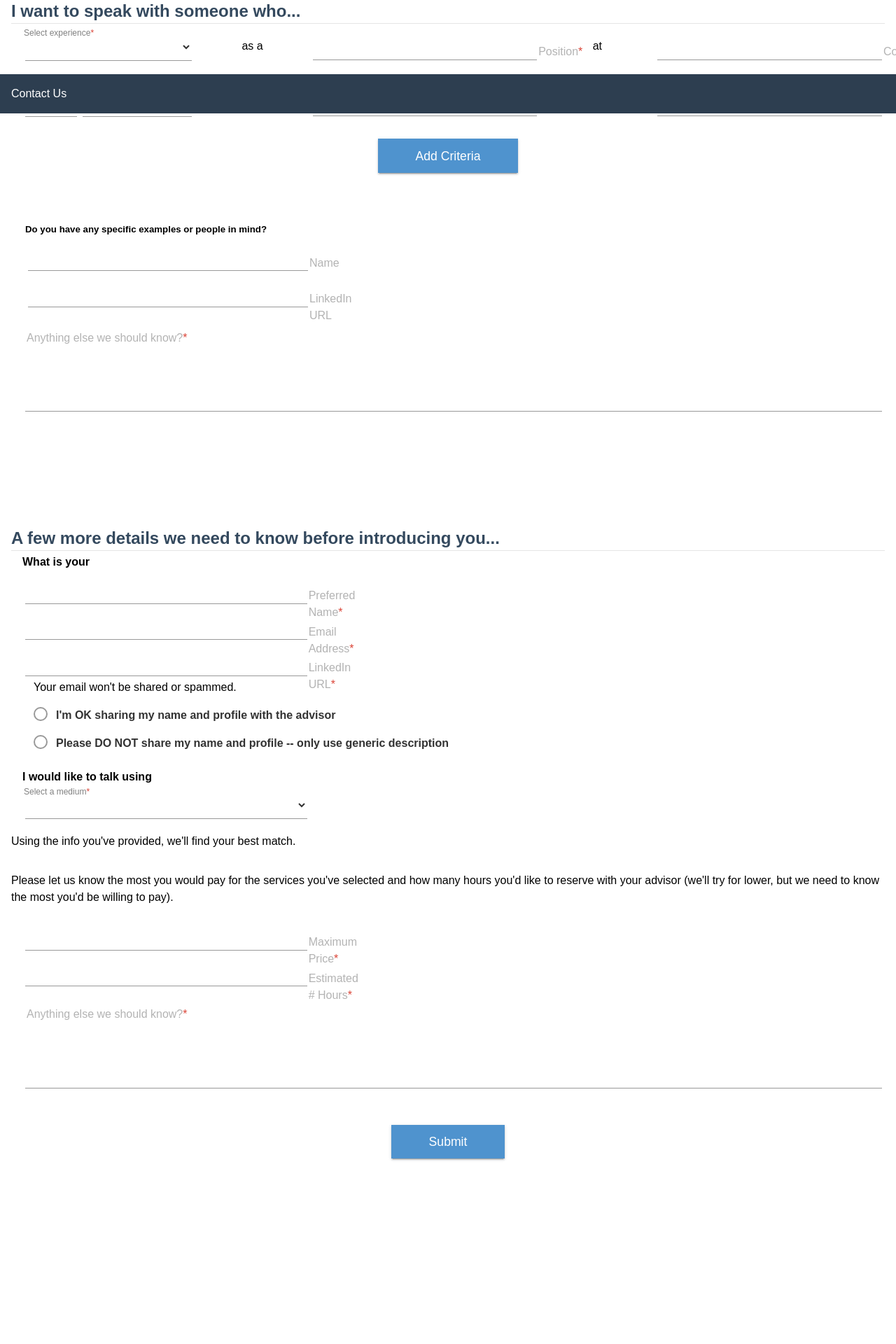
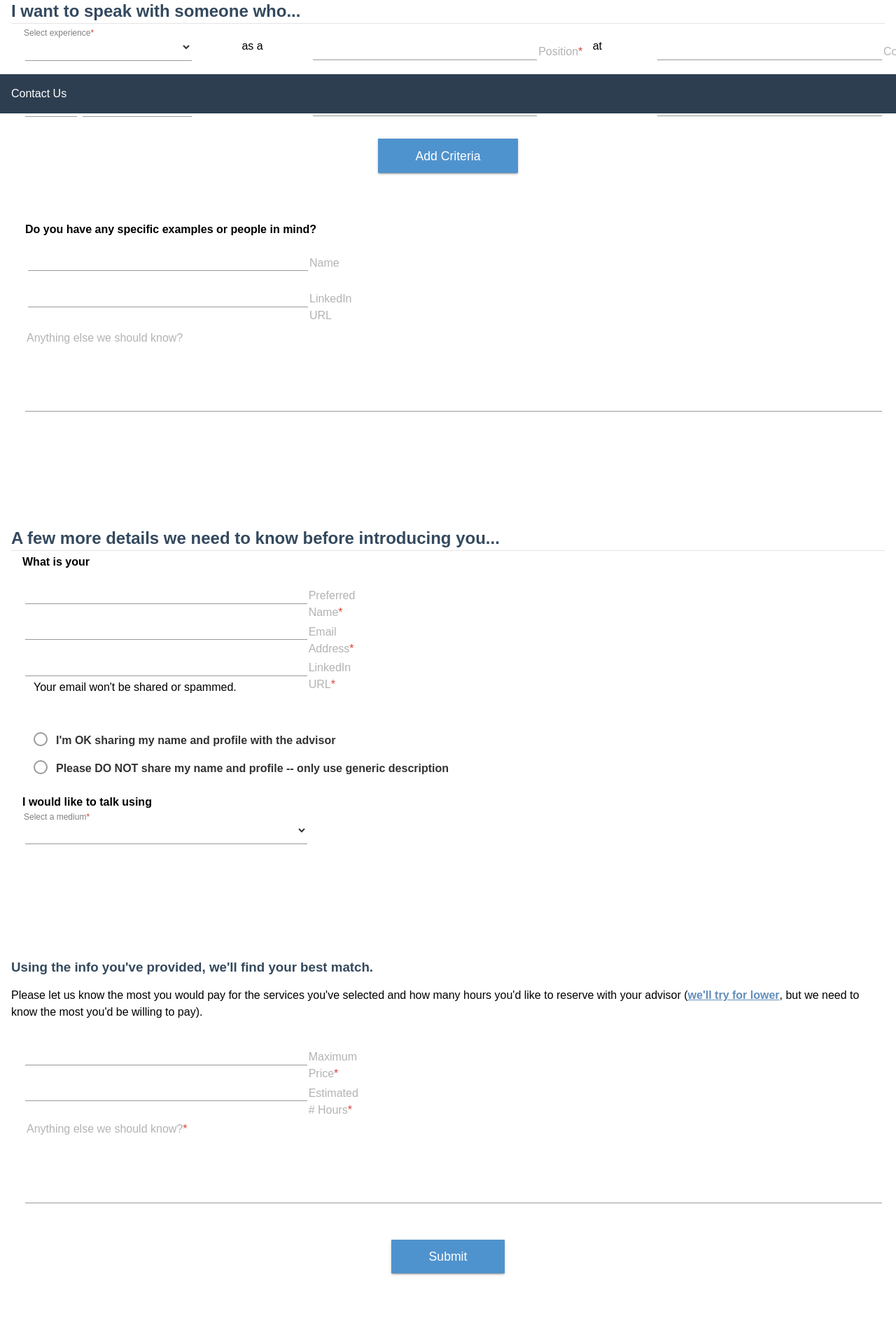
Before and after one commit to monaqvi/monaqvi.github.io, a Jekyll site: the page projects/ten-consumer-price-check/request/index.html, which Jekyll copies as it is, in a window 1280 px wide. Shown: the part 738-2658 px from the top of the page at 70% size. Built offline with Jekyll 4.4.1, drawn with Linux system fonts in a browser that asks for light colours; nearby versions of some CDN libraries; before the commit the page ends 2494 px from its top, so only the background shows below that.

Commit message:
Clean up sections formatting

```diff
--- a/projects/ten-consumer-price-check/css/main.css
+++ b/projects/ten-consumer-price-check/css/main.css
@@ -24,6 +24,15 @@ a {
 
 span.avoid-wrap {
   display: inline-block;
+}
+
+span.underline {
+  text-decoration: underline;
+}
+
+span.emphasize {
+  color: #628EB9;
+  font-weight: bold;
 }
 
 img.pure-img-responsive {
--- a/projects/ten-consumer-price-check/request/index.html
+++ b/projects/ten-consumer-price-check/request/index.html
@@ -212,7 +212,7 @@
 
           <div class="indented">
             <fieldset class="pure-u-1">
-              <h5 class="no-margin">Do you have any specific examples or people in mind?</h5>
+              <h4 class="no-margin">Do you have any specific examples or people in mind?</h4>
               <div class="pure-g">
                 <div class="pure-u-1">
                   <fieldset class="pure-u-1 pure-u-md-1-3 form-group">
@@ -231,7 +231,7 @@
           </div>
 
           <div class="indented">
-            <fieldset class="form-group" required>
+            <fieldset class="form-group">
               <textarea rows="4" required></textarea>
               <label class="control-label" for="textarea">Anything else we should know?</label><i class="bar"></i>
             </fieldset>
@@ -272,6 +272,11 @@
           <div class="indented">
             <div class="indented pure-g">
               <div class="pure-u-1 form-radio">
+                <fieldset>
+                  </i>
+                </fieldset>
+              </div>
+              <div class="pure-u-1 form-radio">
                 <div class="radio">
                   <label>
                     <input type="radio" name="radio"/><i class="helper"></i>I'm OK sharing my name and profile with the advisor
@@ -303,10 +308,12 @@
               </div>
             </div>
           </div>
+        </section>
 
-          <p class="no-margin pure-u-1 indented">Using the info you've provided, we'll find your best match.</p>
+        <section>
+          <h3 class="no-margin pure-u-1">Using the info you've provided, we'll find your best match.</h3>
 
-          <p class="no-margin pure-u-1 indented">Please let us know the most you would pay for the services you've selected and how many hours you'd like to reserve with your advisor (we'll try for lower, but we need to know the most you'd be willing to pay).</p>
+          <p class="no-margin pure-u-1 indented">Please let us know the most you would pay for the services you've selected and how many hours you'd like to reserve with your advisor (<span class="emphasize underline">we'll try for lower</span>, but we need to know the most you'd be willing to pay).</p>
 
           <div class="indented">
             <div class="pure-g">
@@ -344,4 +351,5 @@
     </footer>
   </main>
 </body>
+<script type="text/javascript" src="https://cdnjs.cloudflare.com/ajax/libs/jquery/3.1.1/jquery.js"></script>
 </html>
```
